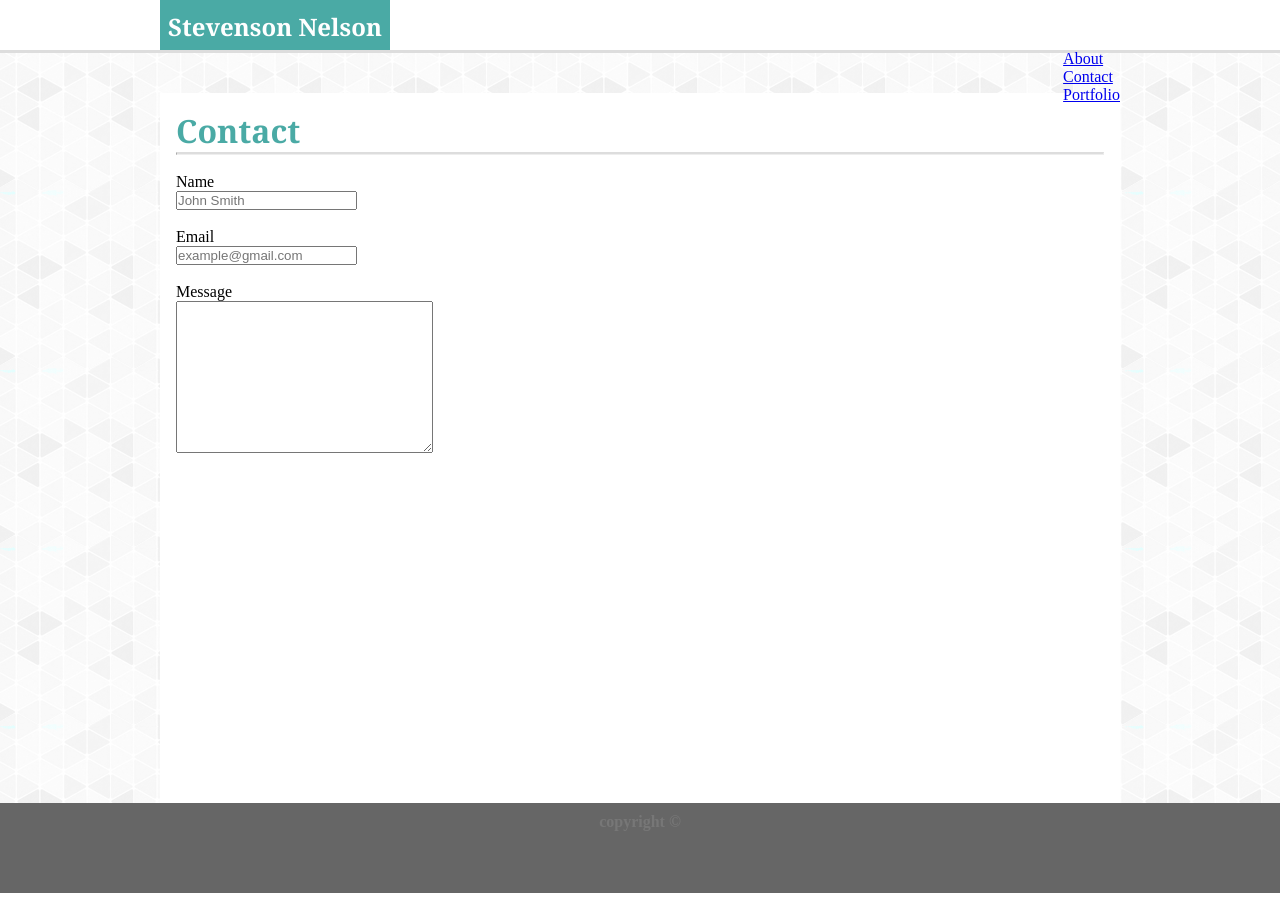
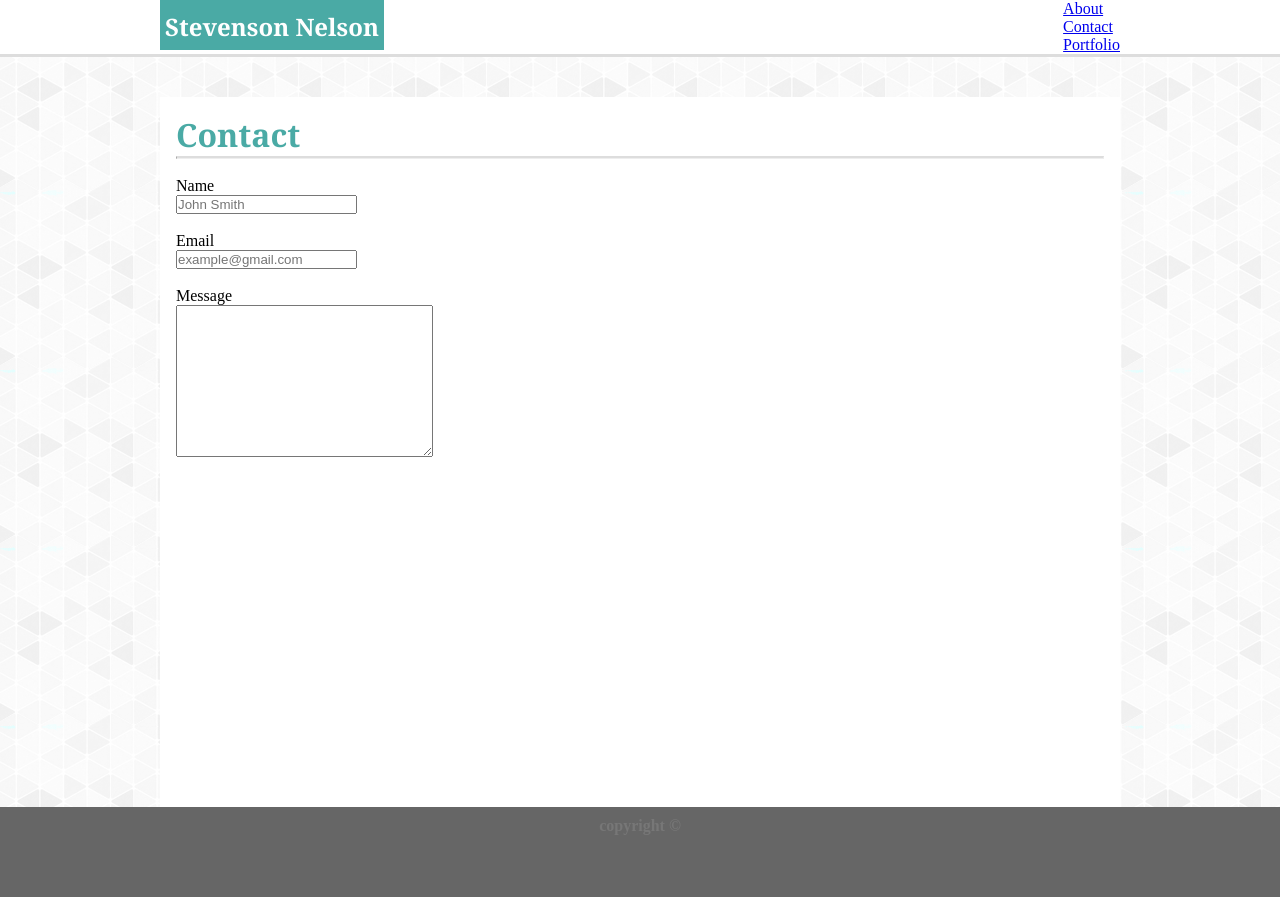
Before and after one commit to nelson521/Basic-Portfolio, a plain HTML site: page contact.html in a window 1280 px wide. Drawn offline with Linux system fonts and the light colour scheme.

Commit message:
Fixed nav

```diff
--- a/assets/css/style.css
+++ b/assets/css/style.css
@@ -14,13 +14,15 @@ html body{
 header{
   width: 960px;
   margin: 0 auto;
+
 }
 
 .tealBackground{
   height: 50px;
-  width: 230px;
+  display: inline;
   text-align: center;
   padding: 10px 5px;
+  float: left;
 }
 
 .container{
@@ -69,11 +71,13 @@ h2{
   margin-top: 2.5em;
   min-height: 100%;
   margin-bottom: -90px;
+
 }
 
-.content::after{
+.clearfix::after{
   content: "";
   display: block;
+  clear: both;
 }
 
 footer{
--- a/contact.html
+++ b/contact.html
@@ -9,7 +9,7 @@
 </head>
 <body>
     <div class="container">
-        <header>
+        <header class="clearfix">
           <h2 class="tealBackground">Stevenson Nelson</h2>
             <nav>
               <ul class="rightSide">
```
